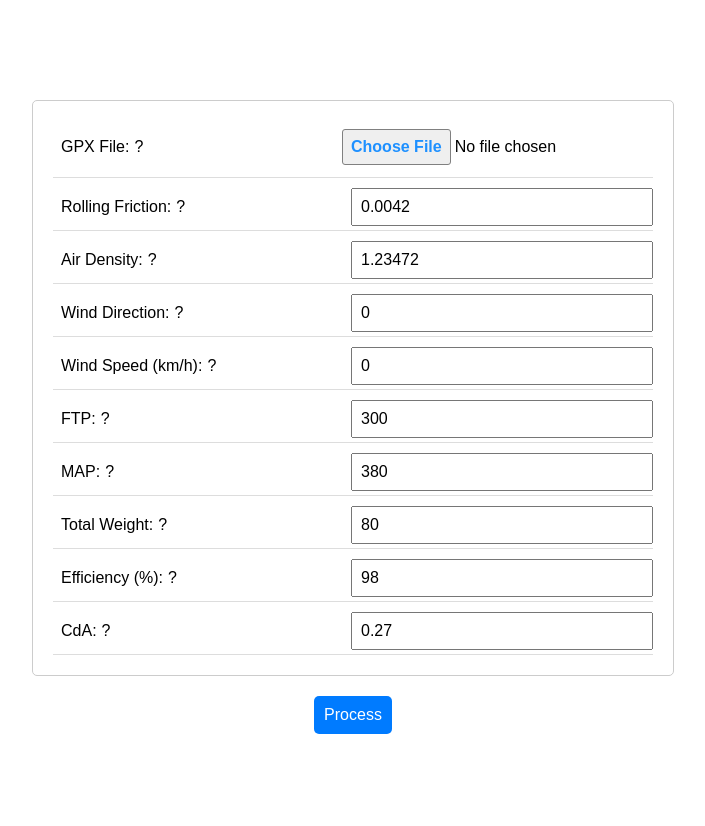
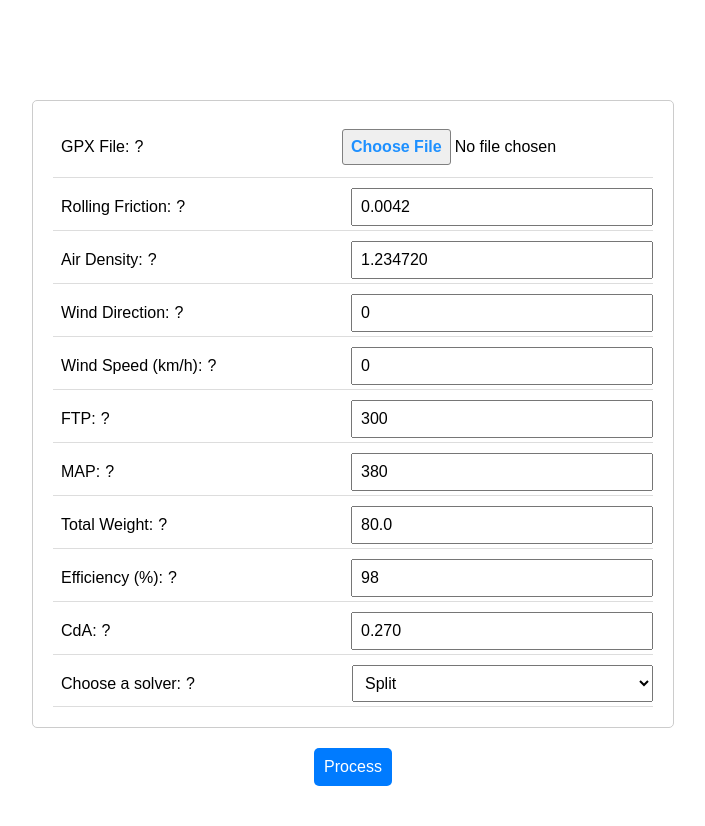
Before and after one commit to bgallois/PeakPacer, a Flask app: page / in a window 1280 px wide. Shown: the whole page, without its empty margins (287-992 px from the left). Before the commit the page ends 734 px from the top, so only its background shows below. Run offline with Flask 3, Linux system fonts and the light colour scheme; some libraries are stand-ins or nearby versions.

Commit message:
[feat] add solvers

```diff
--- a/app.py
+++ b/app.py
@@ -132,6 +132,7 @@ def process_data():
     air_density = request.form.get('airDensity')
     wind_direction = request.form.get('windDirection')
     wind_speed = request.form.get('windSpeed')
+    solver = request.form.get('solver')
 
     if not all([ftp, pma_value, total_weight, efficiency, cda,
                cda, rolling_friction, air_density, wind_direction, wind_speed]):
@@ -160,7 +161,7 @@ def process_data():
         "coordinates": process_gpx(os.path.join(app.config['UPLOAD_FOLDER'], gpx.filename))[0],
         "elevation": process_gpx(os.path.join(app.config['UPLOAD_FOLDER'], gpx.filename))[1],
     }
-    peak_pacer.set_parameters(rider_profil, road_profil)
+    peak_pacer.set_parameters(rider_profil, road_profil, solver)
     data_split, data_sampled, tab, summary = peak_pacer.analysis()
     user_data[get_session_id()] = {"data_split": data_split,
                                    "data_sampled": data_sampled,
--- a/templates/map.html
+++ b/templates/map.html
@@ -44,7 +44,8 @@
         border-bottom: 1px solid #ddd;
       }
       .form-container label,
-      .form-container input {
+      .form-container input,
+      select {
         display: flex;
         align-items: center;
         flex: 2;
@@ -87,7 +88,8 @@
         border: none;
         border-radius: 5px;
       }
-      input::file-selector-button {
+      input::file-selector-button,
+      select::file-selector-button {
         font-weight: bold;
         color: dodgerblue;
         padding: 0.5em;
@@ -134,7 +136,8 @@
         .form-container {
           padding: 10px;
         }
-        .form-container input {
+        .form-container input,
+        select {
           font-size: 0.875rem;
         }
         button {
@@ -150,7 +153,8 @@
         .form-container {
           padding: 5px;
         }
-        .form-container input {
+        .form-container input,
+        select {
           font-size: 0.75rem;
         }
         button {
@@ -217,8 +221,8 @@
             type="number"
             id="airDensity"
             name="airDensity"
-            step="0.00001"
-            value="1.23472"
+            step="0.000001"
+            value="1.234720"
             min="0.5"
             max="1.5"
             required
@@ -239,7 +243,7 @@
             type="number"
             id="windDirection"
             name="windDirection"
-            step="10"
+            step="1"
             value="0"
             min="0"
             max="360"
@@ -260,10 +264,10 @@
             type="number"
             id="windSpeed"
             name="windSpeed"
-            step="1"
+            step="0.1"
             value="0"
-            min="-50"
-            max="50"
+            min="-50.0"
+            max="50.0"
             required
           />
         </div>
@@ -282,7 +286,7 @@
             type="number"
             id="ftp"
             name="ftp"
-            step="10"
+            step="1"
             value="300"
             min="50"
             max="500"
@@ -301,7 +305,7 @@
             type="number"
             id="pma"
             name="pma"
-            step="10"
+            step="1"
             value="380"
             min="50"
             max="500"
@@ -322,8 +326,8 @@
             type="number"
             id="totalWeight"
             name="totalWeight"
-            step="10"
-            value="80"
+            step="0.1"
+            value="80.0"
             min="20"
             max="150"
             required
@@ -365,12 +369,29 @@
             type="number"
             id="cda"
             name="cda"
-            step="0.005"
-            value="0.27"
-            min="0.05"
+            step="0.001"
+            value="0.270"
+            min="0.001"
             max="1"
             required
           />
+        </div>
+        <div class="form-group">
+          <label for="solver"
+            >Choose a solver:
+            <span class="tooltip"
+              >?
+              <span class="tooltiptext">
+                Split: Autodetect meaningful split (fastest, best, default).
+                100m: 100 meters split (slow). 10m: 10 meters split (slow).
+              </span>
+            </span>
+          </label>
+          <select id="solver" name="solver">
+            <option value="split">Split</option>
+            <option value="continuous">100 meters</option>
+            <option value="exact">50 meters</option>
+          </select>
         </div>
       </form>
     </div>
```
Also changed, not shown: data.py (+34 -20 lines).
